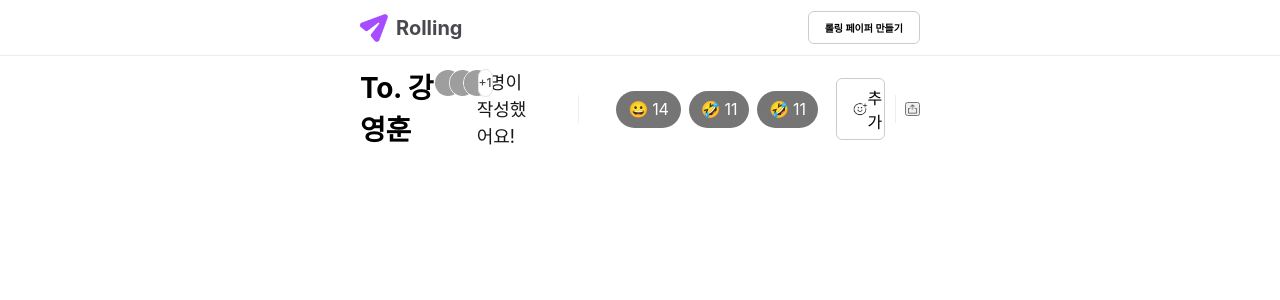
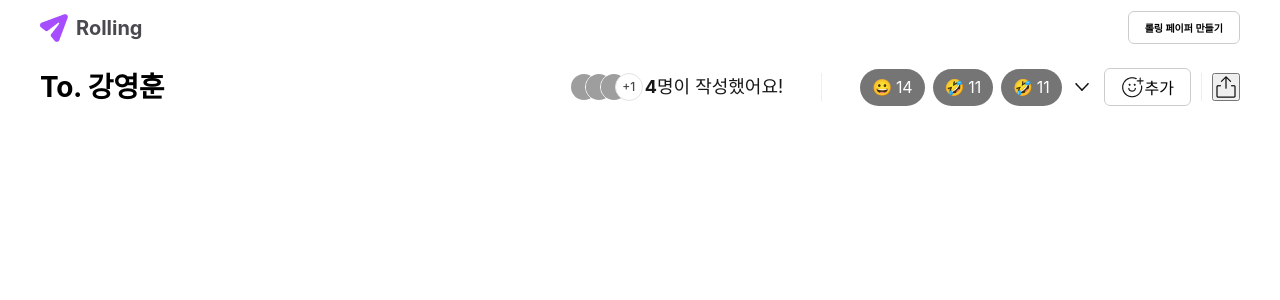
Before and after one commit to codeit-project-rolling/rolling, a React (Create React App) app: page / in a window 1280 px wide. Shown: the top 300 px of the page. Built offline with nearby package versions, Linux system fonts and the light colour scheme; grey boxes are pictures that could not be loaded; the HTML template or start-up script is replaced by a standard one.

Commit message:
fix: Header 부분 120rem으로 너비 고정

```diff
--- a/src/components/Header/HeaderComponents/Header.module.scss
+++ b/src/components/Header/HeaderComponents/Header.module.scss
@@ -1,10 +1,14 @@
 .headerContainer {
+  display: flex;
+  justify-content: center;
+  align-items: center;
   width: 100%;
   .headerTop {
     display: flex;
     justify-content: space-between;
     align-items: center;
-    padding: 1.1rem 36rem;
+    padding: 1.1rem 0;
+    width: 120rem;
     .headerLogo {
       display: flex;
       align-items: center;
--- a/src/components/Header/HeaderComponents/HeaderService.jsx
+++ b/src/components/Header/HeaderComponents/HeaderService.jsx
@@ -16,6 +16,7 @@
 
   return (
     <div className={HeaderServiceStyles.headerServiceContainer}>
+      <div className={HeaderServiceStyles.headerContainer}>
         <p className={HeaderServiceStyles.toNickname}>To. {userData.name}</p>
         <div className={HeaderServiceStyles.headerRight}>
           <div className={HeaderServiceStyles.howManyPerson}>
@@ -67,6 +68,7 @@
           </button>
         </div>
       </div>
+    </div>
   );
 }
 
--- a/src/components/Header/HeaderComponents/HeaderService.module.scss
+++ b/src/components/Header/HeaderComponents/HeaderService.module.scss
@@ -1,9 +1,16 @@
 @import 'assets/styles/global.scss';
 .headerServiceContainer {
   display: flex;
-  justify-content: space-between;
+  justify-content: center;
   align-items: center;
-  padding: 1.1rem 36rem;
+  padding: 1.1rem 0;
+  width: 100%;
+  .headerContainer {
+    display: flex;
+    justify-content: space-between;
+    align-items: center;
+    width: 120rem;
+  }
   .toNickname {
     font-size: 2.8rem;
     font-weight: 700;
--- a/src/pages/HomePage/HomePage.module.scss
+++ /dev/null
@@ -1,3 +0,0 @@
-.button {
-  width: 100rem;
-}
```
Lines whose indentation alone changed are shown as unchanged.
